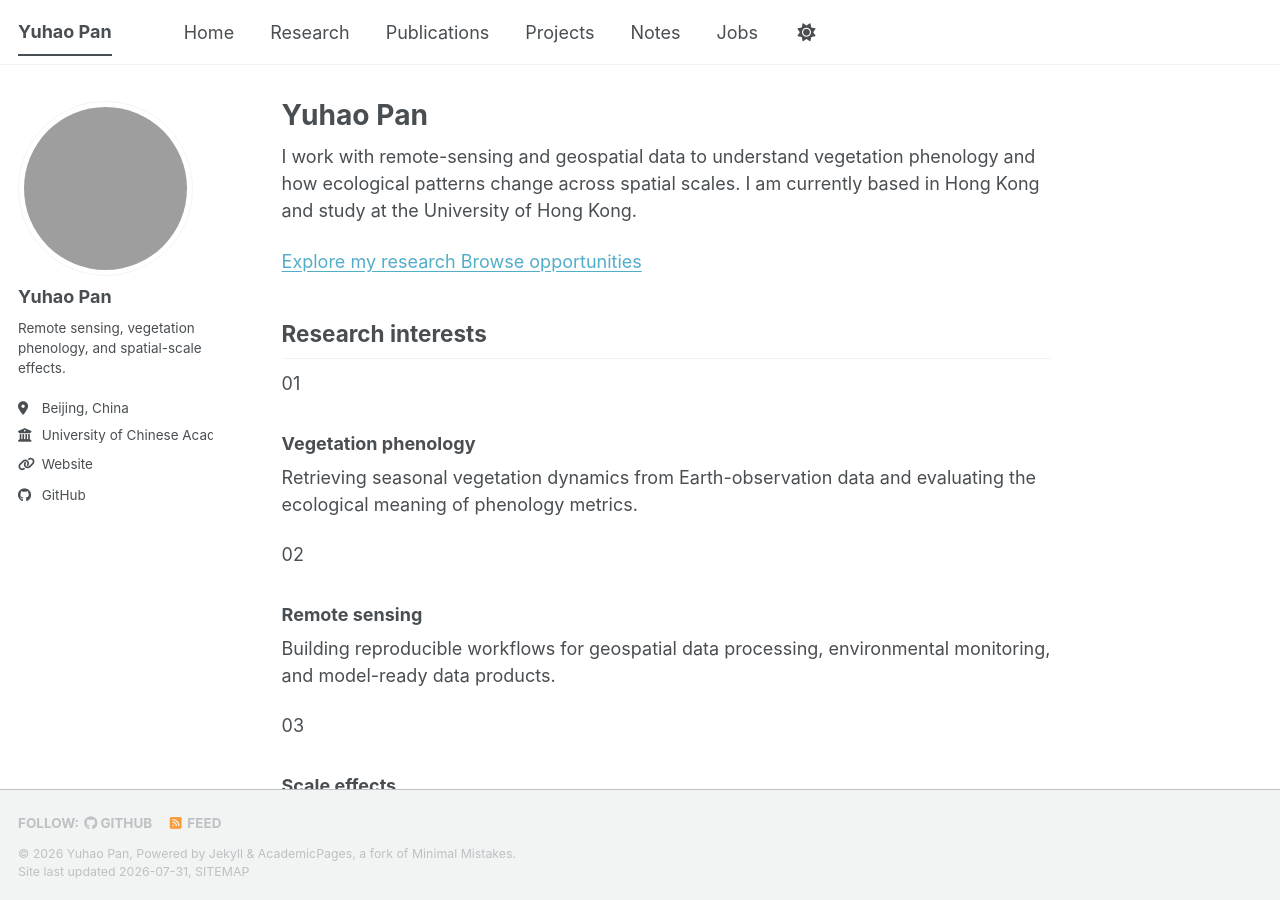
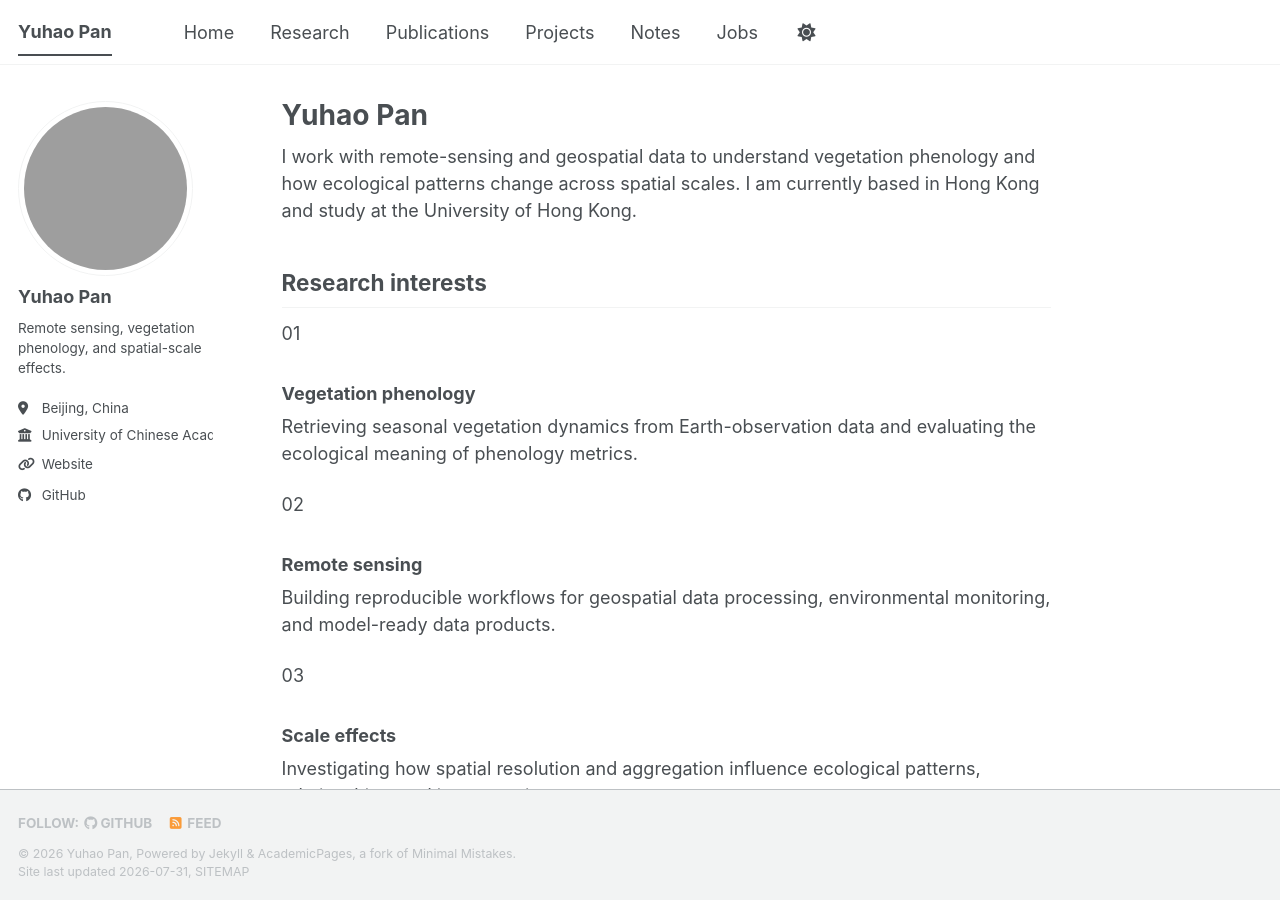
Before and after one commit to yhpan/yhpan.github.io, a Jekyll site: the page built from _pages/about.md, in a window 1280 px wide and 900 px high. Built offline with Jekyll 4.4.1, drawn with Linux system fonts in a browser that asks for light colours; a style sheet for code colours, icons or effects is not loaded; grey boxes are pictures that could not be loaded.

Commit message:
content: update homepage

```diff
--- a/_pages/about.md
+++ b/_pages/about.md
@@ -7,8 +7,6 @@ redirect_from:
   - /about.html
 ---
 I work with remote-sensing and geospatial data to understand vegetation phenology and how ecological patterns change across spatial scales. I am currently based in Hong Kong and study at the University of Hong Kong.
-
-[Explore my research Browse opportunities](/jobs/)
 
 ## Research interests
 
```
